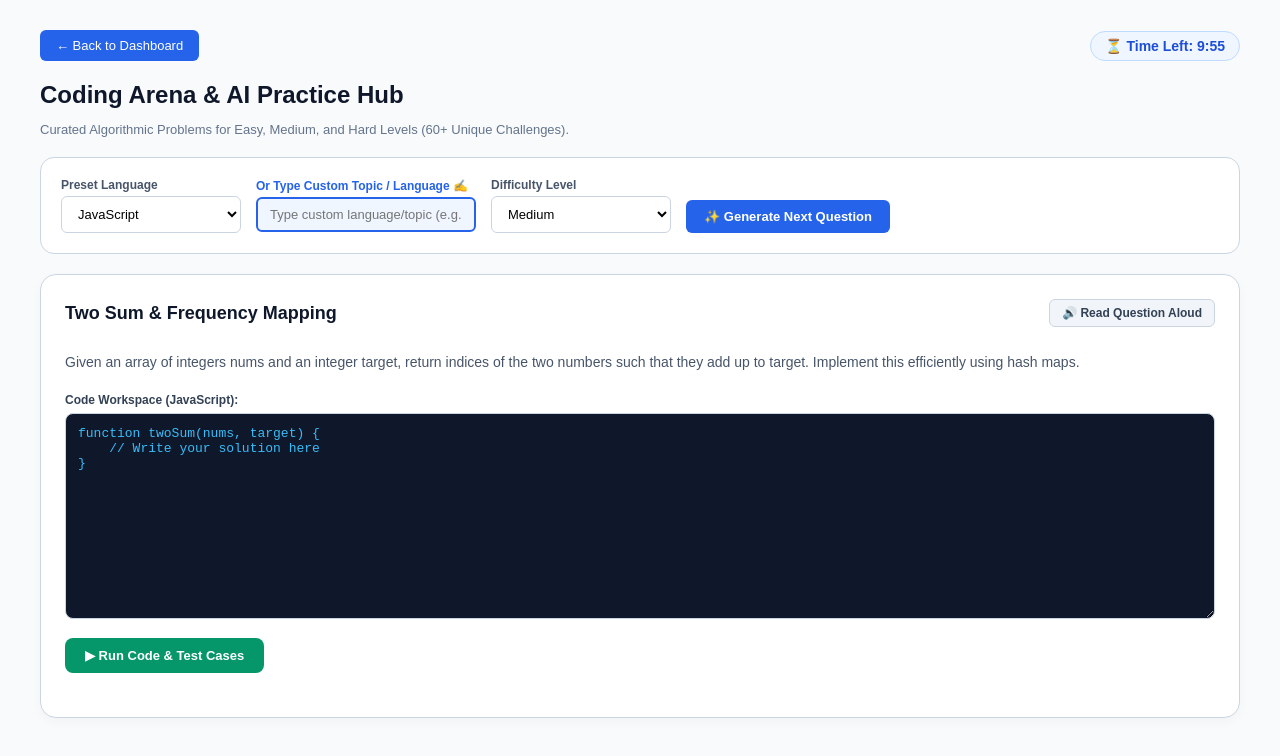
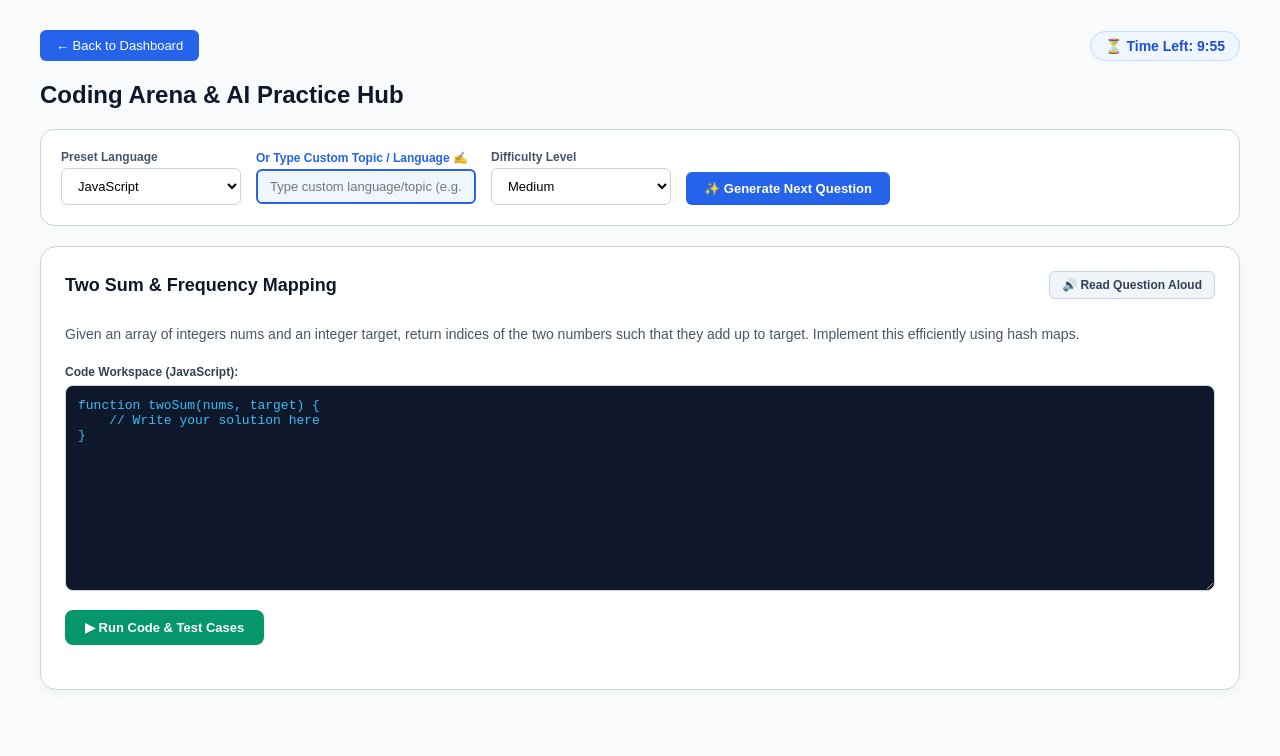
Before and after one commit to MizganFatima/ai-mock-interview-platform, a Next.js app in the folder client/: page /arena in a window 1280 px wide. Shown: the top 756 px of the page. Built offline with nearby package versions, Linux system fonts and the light colour scheme.

Commit message:
Remove 60+ challenges subtitle for clean UI

```diff
--- a/client/app/arena/page.js
+++ b/client/app/arena/page.js
@@ -482,10 +482,7 @@ export default function ArenaPage() {
                 </div>
             </div>
 
-            <h1 style={{ fontSize: '24px', fontWeight: '800', marginBottom: '6px' }}>Coding Arena & AI Practice Hub</h1>
-            <p style={{ color: '#64748b', marginBottom: '20px', fontSize: '13px', fontWeight: '500' }}>
-                Curated Algorithmic Problems for Easy, Medium, and Hard Levels (60+ Unique Challenges).
-            </p>
+            <h1 style={{ fontSize: '24px', fontWeight: '800', marginBottom: '20px' }}>Coding Arena & AI Practice Hub</h1>
 
             {/* Controls */}
             <div style={{ background: '#ffffff', padding: '20px', borderRadius: '14px', border: '1px solid #cbd5e1', marginBottom: '20px', display: 'flex', gap: '15px', alignItems: 'center', flexWrap: 'wrap' }}>
```
